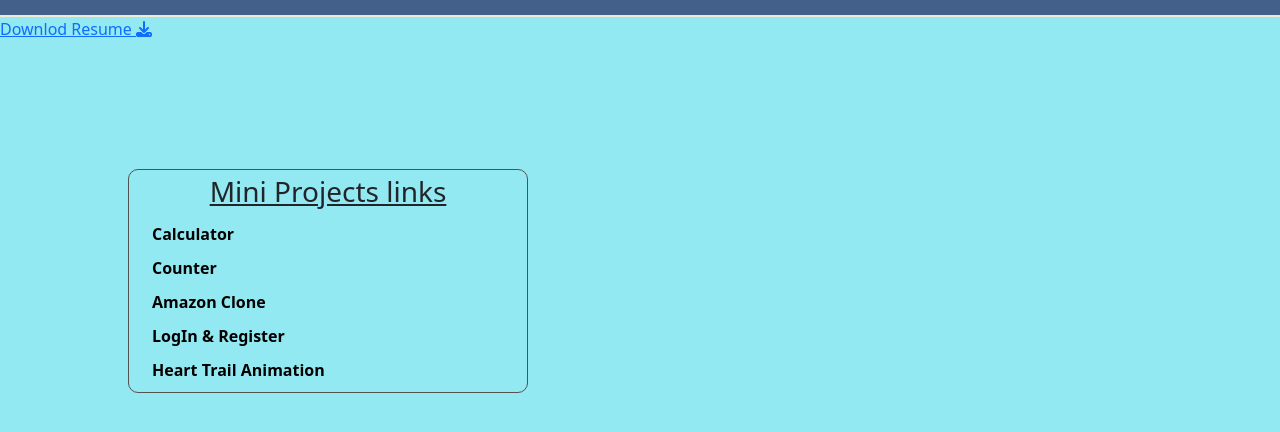
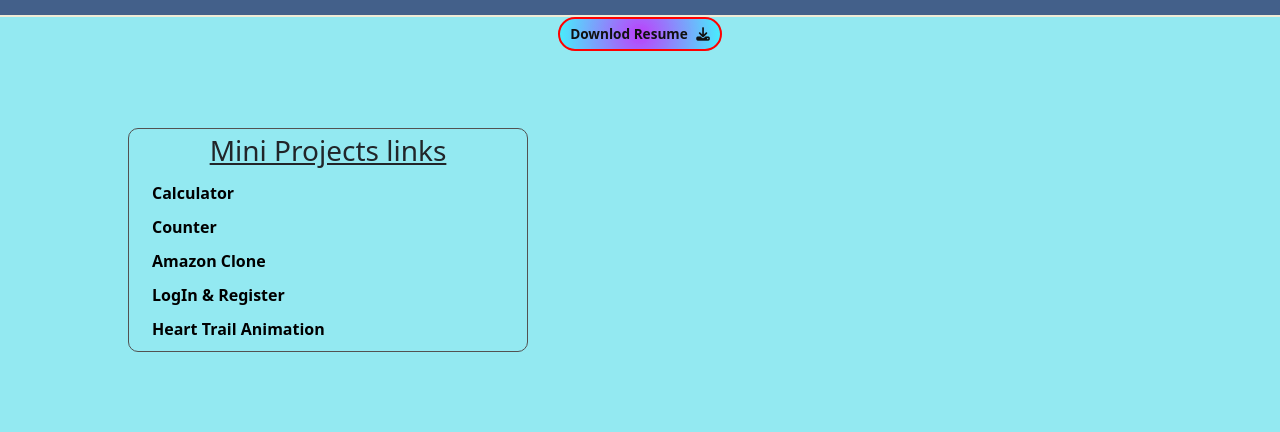
Before and after one commit to khanmatin900/my-portfolio, a plain HTML site: page projects.html in a window 1280 px wide. Shown: the part 100-532 px from the top of the page. Drawn offline with nearby package versions, Linux system fonts and the light colour scheme.

Commit message:
style btn

```diff
--- a/projects/projects.css
+++ b/projects/projects.css
@@ -168,13 +168,75 @@ body.dark .mini {
 
 /* Projects Section */
 
+.btn-container {
+  margin: auto;
+  padding: 5px 10px 5px 10px;
+  display: flex;
+  justify-content: center;
+  align-items: center;
+  flex-direction: row-reverse;
+  width: fit-content;
+  border-radius: 20px;
+  cursor: pointer;
+  border: 2px solid;
+  transition: all 1s ease-out;
+  color: #111;
+  background: radial-gradient(
+    circle,
+    rgba(189, 63, 251, 1) 0%,
+    rgba(70, 238, 252, 0.9831582291119573) 100%
+  );
+  animation: borderAnimate 5s infinite;
+}
+@keyframes borderAnimate {
+  0% {
+    border-color: red;
+  }
+  33% {
+    border-color: blue;
+  }
+  66% {
+    border-color: green;
+  }
+  100% {
+    border-color: red;
+  }
+}
+
+.btn-container:hover {
+  border: 2px solid;
+  transform: scale(1.1);
+  color: #fff;
+}
+.btn-container a {
+  color: #111;
+}
+.btn-container a,
+#download {
+  text-decoration: none;
+  font-size: 0.85rem;
+  font-weight: 600;
+  transition: all 1s ease-out;
+}
+.btn-container #download {
+  margin-left: 5px;
+  transition: 0ms;
+}
+.btn-container a:hover {
+  color: #fff;
+}
+.btn-container a:hover,
+#download:hover {
+  transform: scale(0.9);
+}
+
 .mini-projects {
   border: 1px solid rgb(82, 82, 82);
   border-radius: 10px;
   padding: 5px 8px 5px 8px;
   width: 400px;
   position: relative;
-  margin: 10% 0% 0% 10%;
+  margin: 6% 0% 0% 10%;
   transition: all 1s ease-out;
 }
 
```
